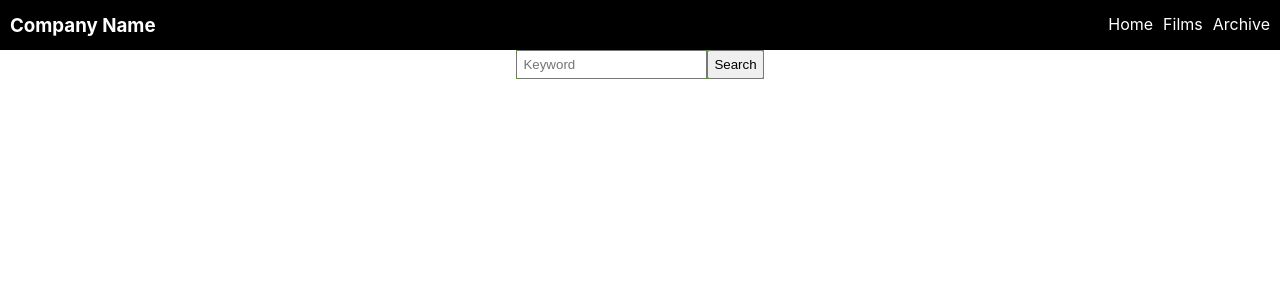
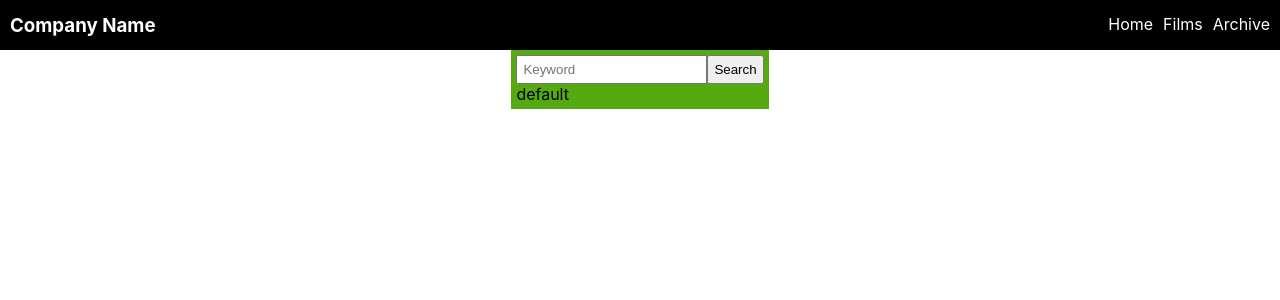
Before and after one commit to crixxcroxx/react-st, a React (Create React App) app: page / in a window 1280 px wide. Shown: the top 300 px of the page. Built offline with nearby package versions, Linux system fonts and the light colour scheme.

Commit message:
Add useState

```diff
--- a/src/components/SearchBar/SearchBar.js
+++ b/src/components/SearchBar/SearchBar.js
@@ -1,14 +1,20 @@
- import './searchBar.css';
+import './searchBar.css';
+import { useState} from 'react';
 
 export default function SearchBar(props) {
   function changed(ev) {
     ev.preventDefault()
-    console.log(ev.target.value)
   }
   function submitted(ev) {
     ev.preventDefault()
+    setHistory(ev.target[`keyword`].value)
     console.log(`Submitted`)
   }
+  function clicked(ev) {
+    console.log(`clicked`)
+  }
+
+  const [history, setHistory] = useState('default')
 
   return (
     <section className="searchBar">
@@ -18,10 +24,18 @@ export default function SearchBar(props) {
           name="keyword"
           className="searchInput"
           placeholder="Keyword"
-          onInput={changed}
+          onInput={ changed }
         />
-        <button type="submit" name="searchBtn" className="searchBtn">Search</button>
+        <button
+          type="submit"
+          name="searchBtn"
+          className="searchBtn"
+          onClick={ clicked }
+        >
+          Search
+        </button>
       </form>
+      <p>{ history }</p>
     </section>
   );
 }
--- a/src/components/SearchBar/searchBar.css
+++ b/src/components/SearchBar/searchBar.css
@@ -1,5 +1,6 @@
  .searchBar {
    background-color: #5a1;
+   padding: 5px;
 }
 
 .searchInput {
```
Also changed, not shown: 1 other file (tests, documents, lock files or other folders).
